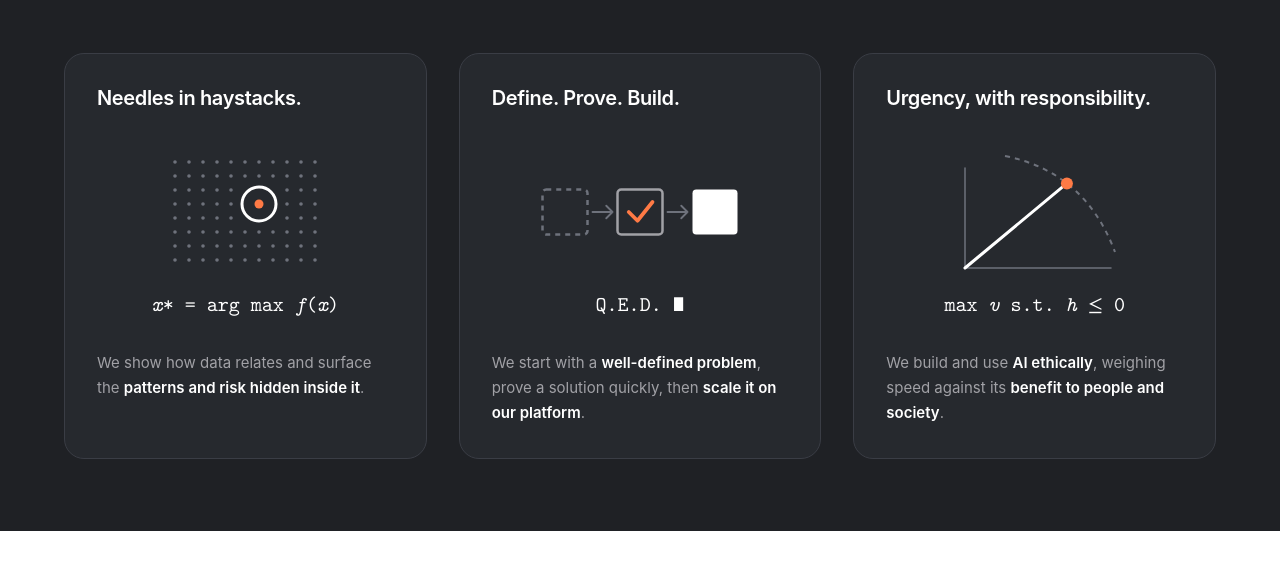
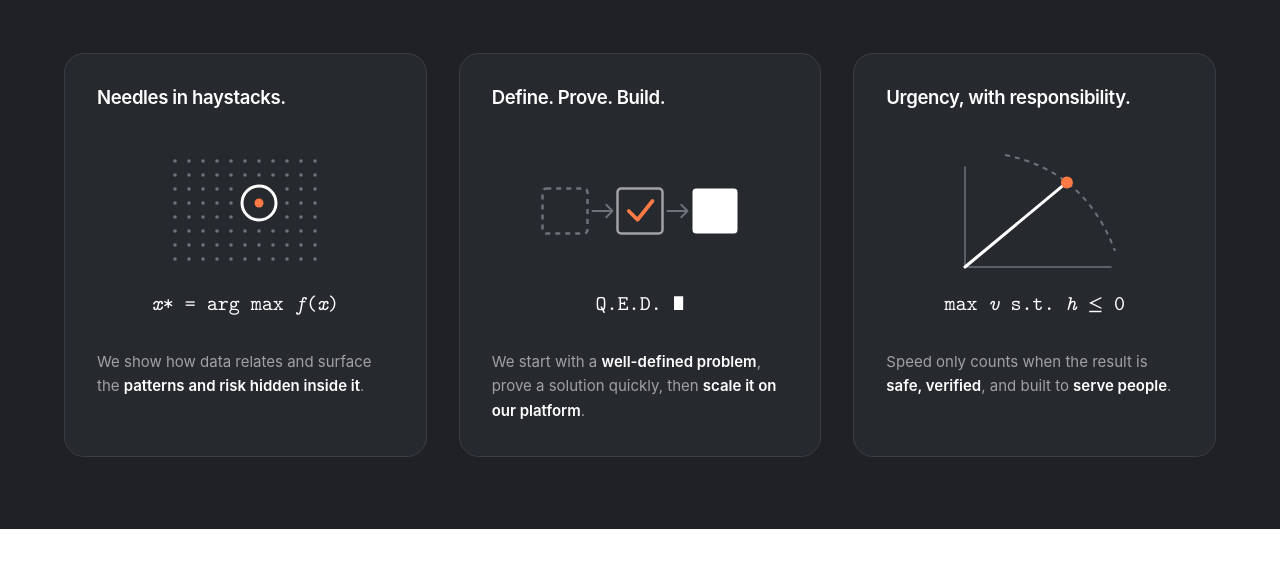
Before and after one commit to nd40-inc/com-nd40, a plain HTML site: page website/work.html in a window 1280 px wide. Shown: the part 229-800 px from the top of the page. Drawn offline with Linux system fonts and the light colour scheme.

Commit message:
Tighten 'Urgency, with responsibility.' copy and keep .feature-title on 1 line

```diff
--- a/website/assets/site.css
+++ b/website/assets/site.css
@@ -277,10 +277,11 @@ main a:focus-visible {
 
 .feature-title {
   margin: 0;
-  font-size: 20px;
+  font-size: clamp(16px, 1.45vw, 19px);
   font-weight: 600;
-  letter-spacing: -0.018em;
+  letter-spacing: -0.02em;
   line-height: 1.25;
+  white-space: nowrap;
   color: var(--text);
 }
 
--- a/website/v02/assets/site.css
+++ b/website/v02/assets/site.css
@@ -277,10 +277,11 @@ main a:focus-visible {
 
 .feature-title {
   margin: 0;
-  font-size: 20px;
+  font-size: clamp(16px, 1.45vw, 19px);
   font-weight: 600;
-  letter-spacing: -0.018em;
+  letter-spacing: -0.02em;
   line-height: 1.25;
+  white-space: nowrap;
   color: var(--text);
 }
 
--- a/website/work.html
+++ b/website/work.html
@@ -96,7 +96,7 @@
 <p class="feature-eq">max <i>v</i> s.t. <i>h</i> ≤ 0</p>
 </div>
 <div style="display: flex; flex-direction: column; gap: 16px">
-<p class="feature-body">We build and use <strong>AI ethically</strong>, weighing speed against its <strong>benefit to people and society</strong>.</p>
+<p class="feature-body">Speed only counts when the result is <strong>safe, verified</strong>, and built to <strong>serve people</strong>.</p>
 </div>
 </section>
 </div>
```
Also changed, not shown: website/v02/work.html (+1 -1 lines).
